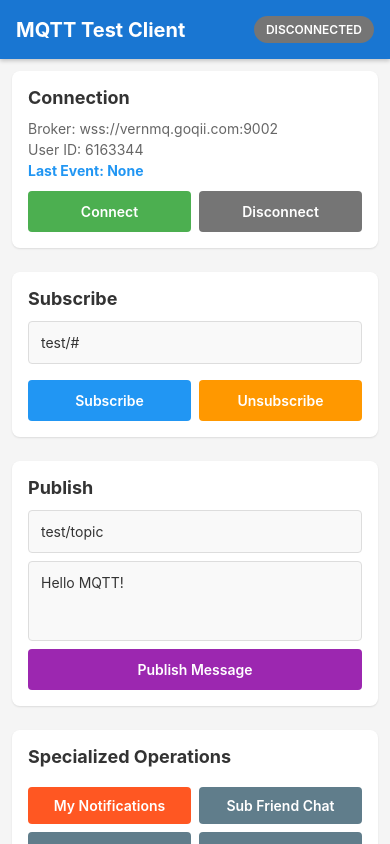
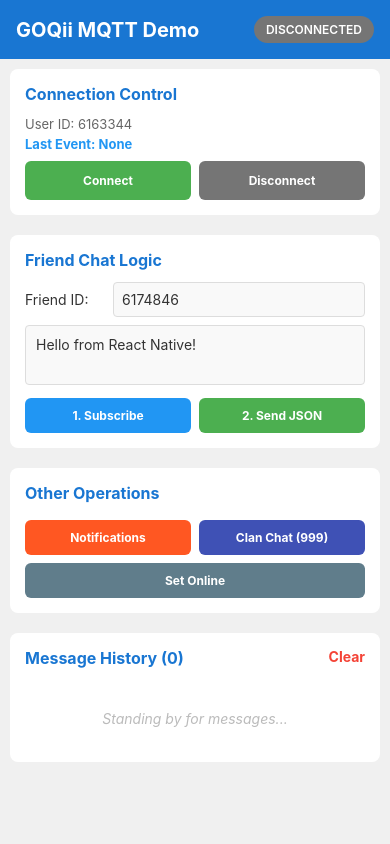
Before and after one commit to maheshgoqii/mmqt, a React Native app: screen / in a window 390 px wide. Built offline with nearby package versions, Linux system fonts and the light colour scheme.

Commit message:
working message publish, yaaho

```diff
--- a/App.tsx
+++ b/App.tsx
@@ -1,9 +1,9 @@
 /**
  * MQTT Demo App
- * Tests the Native MQTT TurboModule implementation
+ * Tests the Native MQTT TurboModule implementation with GOQii specialized logic.
  */
 
-import React, { useState, useEffect } from 'react';
+import React, { useState, useEffect, useMemo } from 'react';
 import {
   SafeAreaView,
   ScrollView,
@@ -15,7 +15,6 @@
   StatusBar,
 } from 'react-native';
 import { useMQTTConnectionManager, MQTTDynamicConfig } from './MQTTConnectionManager';
-import * as MQTT from './src/index';
 
 interface Message {
   topic: string;
@@ -26,19 +25,22 @@
 function App() {
   const [status, setStatus] = useState('disconnected');
   const [messages, setMessages] = useState<Message[]>([]);
-  const [publishTopic, setPublishTopic] = useState('test/topic');
-  const [publishMessage, setPublishMessage] = useState('Hello MQTT!');
-  const [subscribeTopic, setSubscribeTopic] = useState('test/#');
   const [lastEvent, setLastEvent] = useState<string>('None');
 
-  const mqttConfig: MQTTDynamicConfig = {
+  // Chat State
+  const [friendId, setFriendId] = useState('6174846');
+  const [friendMessage, setFriendMessage] = useState('Hello from React Native!');
+  const [clanId, setClanId] = useState('999');
+
+  const mqttConfig: MQTTDynamicConfig = useMemo(() => ({
     brokerUrl: 'wss://vernmq.goqii.com:9002',
     userId: `6163344`,
     authId: 'bWFoZXNobWVzdHJpNzNAZ21haWwuY29t',
     authPassword: 'MzFlZTcxMTliNzYyYWMxYjMxZWU0MDRmNWZlNTVkZTQ',
-  };
+  }), []);
 
-  const mqttManager = useMQTTConnectionManager({
+  // 1. Stabilize options
+  const mqttOptions = useMemo(() => ({
     onConnect: () => {
       console.log('✅ Connected to broker');
       setStatus('connected');
@@ -59,7 +61,7 @@
       try {
         parsedMessage = JSON.parse(data.message);
       } catch (e) {
-        // Not JSON, keep as string
+        // Not JSON
       }
 
       setMessages((prev: Message[]) => [{
@@ -72,7 +74,24 @@
       console.error('❌ MQTT Error:', error);
       setStatus('error');
     },
-  });
+  }), []);
+
+  // 2. Use the stable hook (now memoized internally)
+  const mqttManager = useMQTTConnectionManager(mqttOptions);
+
+  // Setup structured listeners
+  useEffect(() => {
+    if (!mqttManager) return;
+
+    mqttManager.onMessage = (data: any) => {
+      console.log('📨 Structured Message Arrival:', data.case);
+      setMessages((prev: Message[]) => [{
+        topic: `[STRUCTURED] ${data.topic || 'Event'}`,
+        message: data,
+        timestamp: new Date(),
+      }, ...prev].slice(0, 50));
+    };
+  }, [mqttManager]);
 
   const handleConnect = async () => {
     try {
@@ -92,37 +111,19 @@
     }
   };
 
-  const handlePublish = async () => {
+  const handleSendFriendMsg = async () => {
+    if (status !== 'connected') {
+      console.warn('Cannot send: Not connected');
+      return;
+    }
+
     try {
-      // Use the internal mqtt instance for generic publishing if needed,
-      // or use specialized methods from manager
-      await mqttManager.mqtt.publish(publishTopic, publishMessage, { qos: 0, retained: false });
-      console.log('Message published');
-    } catch (error) {
-      console.error('Publish error:', error);
+      console.log('Attempting to send friend message...');
+      // The manager now handles the JSON wrapping internally!
+      await mqttManager.sendFriendMessage(friendId, friendMessage);
+    } catch (e: any) {
+      console.error('Send Error:', e.message);
     }
-  };
-
-  const handleSubscribe = async () => {
-    try {
-      await mqttManager.mqtt.subscribe(subscribeTopic, { qos: 0 });
-      console.log('Subscribed to topic');
-    } catch (error) {
-      console.error('Subscribe error:', error);
-    }
-  };
-
-  const handleUnsubscribe = async () => {
-    try {
-      await mqttManager.mqtt.unsubscribe(subscribeTopic);
-      console.log('Unsubscribed from topic');
-    } catch (error) {
-      console.error('Unsubscribe error:', error);
-    }
-  };
-
-  const clearMessages = () => {
-    setMessages([]);
   };
 
   const getStatusColor = () => {
@@ -136,72 +137,13 @@
     }
   };
 
-  // Setup structured listeners on mount
-  useEffect(() => {
-    // 1. Listen for standard chat messages
-    mqttManager.onMessage = (data) => {
-      console.log('📨 Structured Message Case:', data.case, data);
-      setMessages((prev: Message[]) => [{
-        topic: data.topic,
-        message: data.message || (data.type === 'img' ? '[Image Message]' : '[Clip Share]'),
-        timestamp: new Date(),
-      }, ...prev].slice(0, 50));
-    };
-
-    // 2. Listen for reactions
-    mqttManager.onReaction = (data) => {
-      console.log('😀 Reaction Event:', data.case, 'on msg:', data.messageId);
-      // Example: show a temporary notification for the reaction
-    };
-
-    // 3. Listen for edits/deletes
-    mqttManager.onUpdate = (data) => {
-      console.log('🔄 Update/Delete Event:', data.case, 'on msg:', data.messageId);
-    };
-
-    // 4. Fallback for events not matching known cases
-    mqttManager.onRawEvent = (payload) => {
-      console.log('❓ Unknown/Raw Event:', payload);
-    };
-  }, [mqttManager]);
-
-  // Global event listener demo using the new addListener API
-  useEffect(() => {
-    console.log('--- Setting up global MQTT listeners ---');
-
-    // Demonstrate using the new type-safe addListener
-    const subscriptions = [
-      MQTT.addListener('onConnect', (data) => {
-        console.log('[Global Listener] Connected to:', data.serverUri);
-      }),
-      MQTT.addListener('onMessageReceived', (data) => {
-        console.log('[Global Listener] New message on:', data.topic);
-      }),
-      MQTT.addListener('onConnectFailure', (error) => {
-        console.error('[Global Listener] Connection failed:', error.message);
-      }),
-      MQTT.addListener('onConnectionLost', (error) => {
-        console.warn('[Global Listener] Connection lost:', error.message);
-      }),
-      MQTT.addListener('onReconnect', () => {
-        console.log('[Global Listener] Reconnecting...');
-      }),
-    ];
-
-    return () => {
-      console.log('--- Cleaning up global MQTT listeners ---');
-      subscriptions.forEach(sub => sub.remove());
-      mqttManager.destroy();
-    };
-  }, []);
-
   return (
     <SafeAreaView style={styles.container}>
       <StatusBar barStyle="light-content" backgroundColor="#1976D2" />
 
       {/* Header */}
       <View style={styles.header}>
-        <Text style={styles.headerTitle}>MQTT Test Client</Text>
+        <Text style={styles.headerTitle}>GOQii MQTT Demo</Text>
         <View style={[styles.statusBadge, { backgroundColor: getStatusColor() }]}>
           <Text style={styles.statusText}>{status.toUpperCase()}</Text>
         </View>
@@ -210,8 +152,7 @@
       <ScrollView style={styles.content}>
         {/* Connection Section */}
         <View style={styles.section}>
-          <Text style={styles.sectionTitle}>Connection</Text>
-          <Text style={styles.infoText}>Broker: {mqttConfig.brokerUrl}</Text>
+          <Text style={styles.sectionTitle}>Connection Control</Text>
           <Text style={styles.infoText}>User ID: {mqttConfig.userId}</Text>
           <Text style={[styles.infoText, { fontWeight: 'bold', color: '#2196F3' }]}>Last Event: {lastEvent}</Text>
 
@@ -234,93 +175,71 @@
           </View>
         </View>
 
-        {/* Subscribe Section */}
+        {/* Friend Messaging Section */}
         <View style={styles.section}>
-          <Text style={styles.sectionTitle}>Subscribe</Text>
+          <Text style={styles.sectionTitle}>Friend Chat Logic</Text>
+
+          <View style={styles.inputGroup}>
+            <Text style={styles.label}>Friend ID:</Text>
+            <TextInput
+              style={styles.smallInput}
+              value={friendId}
+              onChangeText={setFriendId}
+              placeholder="Friend ID"
+              keyboardType="numeric"
+            />
+          </View>
+
           <TextInput
-            style={styles.input}
-            value={subscribeTopic}
-            onChangeText={setSubscribeTopic}
-            placeholder="Enter topic (supports wildcards: +, #)"
-            placeholderTextColor="#999"
+            style={[styles.input, styles.messageInput]}
+            value={friendMessage}
+            onChangeText={setFriendMessage}
+            placeholder="Type private message..."
+            multiline
           />
-          <View style={styles.buttonRow}>
+
+          <View style={styles.buttonGrid}>
             <TouchableOpacity
-              style={[styles.button, styles.subscribeButton]}
-              onPress={handleSubscribe}
+              style={[styles.smallButton, { backgroundColor: '#2196F3' }]}
+              onPress={() => mqttManager.subscribeFriendChat(friendId)}
               disabled={status !== 'connected'}
             >
-              <Text style={styles.buttonText}>Subscribe</Text>
+              <Text style={styles.buttonText}>1. Subscribe</Text>
             </TouchableOpacity>
 
             <TouchableOpacity
-              style={[styles.button, styles.unsubscribeButton]}
-              onPress={handleUnsubscribe}
+              style={[styles.smallButton, { backgroundColor: '#4CAF50' }]}
+              onPress={handleSendFriendMsg}
               disabled={status !== 'connected'}
             >
-              <Text style={styles.buttonText}>Unsubscribe</Text>
+              <Text style={styles.buttonText}>2. Send JSON</Text>
             </TouchableOpacity>
           </View>
         </View>
 
-        {/* Publish Section */}
+        {/* Global & Clan Operations */}
         <View style={styles.section}>
-          <Text style={styles.sectionTitle}>Publish</Text>
-          <TextInput
-            style={styles.input}
-            value={publishTopic}
-            onChangeText={setPublishTopic}
-            placeholder="Topic"
-            placeholderTextColor="#999"
-          />
-          <TextInput
-            style={[styles.input, styles.messageInput]}
-            value={publishMessage}
-            onChangeText={setPublishMessage}
-            placeholder="Message"
-            placeholderTextColor="#999"
-            multiline
-          />
-          <TouchableOpacity
-            style={[styles.button, styles.publishButton]}
-            onPress={handlePublish}
-            disabled={status !== 'connected'}
-          >
-            <Text style={styles.buttonText}>Publish Message</Text>
-          </TouchableOpacity>
-        </View>
-
-        {/* Specialized Operations Section */}
-        <View style={styles.section}>
-          <Text style={styles.sectionTitle}>Specialized Operations</Text>
+          <Text style={styles.sectionTitle}>Other Operations</Text>
 
           <View style={styles.buttonGrid}>
             <TouchableOpacity
-              style={[styles.smallButton, styles.specialButton, { backgroundColor: '#FF5722' }]}
+              style={[styles.smallButton, { backgroundColor: '#FF5722' }]}
               onPress={() => mqttManager.subscribeNotifications()}
               disabled={status !== 'connected'}
             >
-              <Text style={styles.buttonText}>My Notifications</Text>
+              <Text style={styles.buttonText}>Notifications</Text>
             </TouchableOpacity>
 
             <TouchableOpacity
-              style={[styles.smallButton, styles.specialButton]}
-              onPress={() => mqttManager.subscribeFriendChat('friend_789')}
+              style={[styles.smallButton, { backgroundColor: '#3F51B5' }]}
+              onPress={() => mqttManager.subscribeGroupChat(clanId)}
               disabled={status !== 'connected'}
             >
-              <Text style={styles.buttonText}>Sub Friend Chat</Text>
+              <Text style={styles.buttonText}>Clan Chat ({clanId})</Text>
             </TouchableOpacity>
 
             <TouchableOpacity
-              style={[styles.smallButton, styles.specialButton]}
-              onPress={() => mqttManager.sendFriendMessage('friend_789', 'Hello from App!')}
-              disabled={status !== 'connected'}
-            >
-              <Text style={styles.buttonText}>Send to Friend</Text>
-            </TouchableOpacity>
-
-            <TouchableOpacity
-              style={[styles.smallButton, styles.specialButton]}
+              style={[styles.smallButton, { backgroundColor: '#607D8B' }]}
               onPress={() => mqttManager.publishPresence('online')}
               disabled={status !== 'connected'}
             >
@@ -329,25 +248,23 @@
           </View>
         </View>
 
-        {/* Messages Section */}
+        {/* Messages List */}
         <View style={styles.section}>
           <View style={styles.messagesHeader}>
-            <Text style={styles.sectionTitle}>Received Messages ({messages.length})</Text>
-            <TouchableOpacity onPress={clearMessages}>
+            <Text style={styles.sectionTitle}>Message History ({messages.length})</Text>
+            <TouchableOpacity onPress={() => setMessages([])}>
               <Text style={styles.clearButton}>Clear</Text>
             </TouchableOpacity>
           </View>
 
           {messages.length === 0 ? (
-            <Text style={styles.emptyText}>No messages yet</Text>
+            <Text style={styles.emptyText}>Standing by for messages...</Text>
           ) : (
             messages.map((msg, index) => (
               <View key={index} style={styles.messageCard}>
                 <View style={styles.messageHeader}>
                   <Text style={styles.messageTopic}>{msg.topic}</Text>
-                  <Text style={styles.messageTime}>
-                    {msg.timestamp.toLocaleTimeString()}
-                  </Text>
+                  <Text style={styles.messageTime}>{msg.timestamp.toLocaleTimeString()}</Text>
                 </View>
                 <Text style={styles.messageText}>
                   {typeof msg.message === 'object'
@@ -364,171 +281,70 @@
 }
 
 const styles = StyleSheet.create({
-  container: {
-    flex: 1,
-    backgroundColor: '#f5f5f5',
-  },
+  container: { flex: 1, backgroundColor: '#f0f0f0' },
   header: {
     backgroundColor: '#1976D2',
     padding: 16,
     flexDirection: 'row',
     justifyContent: 'space-between',
-    alignItems: 'center',
-    elevation: 4,
-    shadowColor: '#000',
-    shadowOffset: { width: 0, height: 2 },
-    shadowOpacity: 0.2,
-    shadowRadius: 4,
+    alignItems: 'center'
   },
-  headerTitle: {
-    fontSize: 20,
-    fontWeight: 'bold',
-    color: '#fff',
-  },
-  statusBadge: {
-    paddingHorizontal: 12,
-    paddingVertical: 6,
-    borderRadius: 16,
-  },
-  statusText: {
-    color: '#fff',
-    fontSize: 12,
-    fontWeight: '600',
-  },
-  content: {
-    flex: 1,
-  },
+  headerTitle: { fontSize: 20, fontWeight: 'bold', color: '#fff' },
+  statusBadge: { paddingHorizontal: 12, paddingVertical: 6, borderRadius: 16 },
+  statusText: { color: '#fff', fontSize: 12, fontWeight: '600' },
+  content: { flex: 1 },
   section: {
     backgroundColor: '#fff',
-    margin: 12,
-    padding: 16,
+    margin: 10,
+    padding: 15,
     borderRadius: 8,
-    elevation: 2,
-    shadowColor: '#000',
-    shadowOffset: { width: 0, height: 1 },
-    shadowOpacity: 0.1,
-    shadowRadius: 2,
+    elevation: 3,
   },
-  sectionTitle: {
-    fontSize: 18,
-    fontWeight: 'bold',
-    color: '#333',
-    marginBottom: 12,
-  },
-  infoText: {
-    fontSize: 14,
-    color: '#666',
-    marginBottom: 4,
-  },
+  sectionTitle: { fontSize: 16, fontWeight: 'bold', color: '#1976D2', marginBottom: 12 },
+  infoText: { fontSize: 13, color: '#666', marginBottom: 4 },
   input: {
     borderWidth: 1,
     borderColor: '#ddd',
     borderRadius: 4,
-    padding: 12,
-    fontSize: 14,
+    padding: 10,
     backgroundColor: '#f9f9f9',
     marginBottom: 8,
-    color: '#333',
+    color: '#333'
   },
-  messageInput: {
-    minHeight: 80,
-    textAlignVertical: 'top',
+  inputGroup: { flexDirection: 'row', alignItems: 'center', marginBottom: 8, gap: 8 },
+  label: { fontSize: 14, color: '#333', width: 80 },
+  smallInput: {
+    flex: 1,
+    borderWidth: 1,
+    borderColor: '#ddd',
+    borderRadius: 4,
+    padding: 8,
+    backgroundColor: '#f9f9f9',
+    color: '#333'
   },
-  buttonRow: {
-    flexDirection: 'row',
-    gap: 8,
-    marginTop: 8,
+  messageInput: { minHeight: 60, textAlignVertical: 'top' },
+  buttonRow: { flexDirection: 'row', gap: 8, marginTop: 5 },
+  buttonGrid: { flexDirection: 'row', flexWrap: 'wrap', gap: 8, marginTop: 5 },
+  button: { flex: 1, padding: 12, borderRadius: 6, alignItems: 'center' },
+  smallButton: { flex: 1, minWidth: '40%', padding: 10, borderRadius: 6, alignItems: 'center', justifyContent: 'center' },
+  buttonText: { color: '#fff', fontSize: 12, fontWeight: 'bold', textAlign: 'center' },
+  connectButton: { backgroundColor: '#4CAF50' },
+  disconnectButton: { backgroundColor: '#757575' },
+  messagesHeader: { flexDirection: 'row', justifyContent: 'space-between', marginBottom: 10 },
+  clearButton: { color: '#F44336', fontWeight: 'bold' },
+  emptyText: { textAlign: 'center', color: '#bbb', padding: 20, fontStyle: 'italic' },
+  messageCard: {
+    backgroundColor: '#f5f5f5',
+    padding: 10,
+    borderRadius: 6,
+    marginBottom: 8,
+    borderLeftWidth: 4,
+    borderLeftColor: '#1976D2'
   },
-  buttonGrid: {
-    flexDirection: 'row',
-    flexWrap: 'wrap',
-    gap: 8,
-    marginTop: 8,
-  },
-  button: {
-    flex: 1,
-    padding: 12,
-    borderRadius: 4,
-    alignItems: 'center',
-    justifyContent: 'center',
-  },
-  smallButton: {
-    flex: 1,
-    minWidth: '45%',
-    padding: 10,
-    borderRadius: 4,
-    alignItems: 'center',
-    justifyContent: 'center',
-  },
-  buttonText: {
-    color: '#fff',
-    fontSize: 14,
-    fontWeight: '600',
-    textAlign: 'center',
-  },
-  connectButton: {
-    backgroundColor: '#4CAF50',
-  },
-  disconnectButton: {
-    backgroundColor: '#757575',
-  },
-  subscribeButton: {
-    backgroundColor: '#2196F3',
-  },
-  unsubscribeButton: {
-    backgroundColor: '#FF9800',
-  },
-  publishButton: {
-    backgroundColor: '#9C27B0',
-  },
-  specialButton: {
-    backgroundColor: '#607D8B',
-  },
-  messagesHeader: {
-    flexDirection: 'row',
-    justifyContent: 'space-between',
-    alignItems: 'center',
-    marginBottom: 12,
-  },
-  clearButton: {
-    color: '#F44336',
-    fontSize: 14,
-    fontWeight: '600',
-  },
-  emptyText: {
-    textAlign: 'center',
-    color: '#999',
-    fontSize: 14,
-    padding: 20,
-    fontStyle: 'italic',
-  },
-  messageCard: {
-    backgroundColor: '#f9f9f9',
-    padding: 12,
-    borderRadius: 4,
-    marginBottom: 8,
-    borderLeftWidth: 3,
-    borderLeftColor: '#2196F3',
-  },
-  messageHeader: {
-    flexDirection: 'row',
-    justifyContent: 'space-between',
-    marginBottom: 4,
-  },
-  messageTopic: {
-    fontSize: 12,
-    fontWeight: '600',
-    color: '#2196F3',
-    flex: 1,
-  },
-  messageTime: {
-    fontSize: 10,
-    color: '#999',
-  },
-  messageText: {
-    fontSize: 14,
-    color: '#333',
-  },
+  messageHeader: { flexDirection: 'row', justifyContent: 'space-between', marginBottom: 4 },
+  messageTopic: { fontSize: 11, fontWeight: 'bold', color: '#1976D2' },
+  messageTime: { fontSize: 10, color: '#999' },
+  messageText: { fontSize: 13, color: '#333' },
 });
 
 export default App;
```
Also changed, not shown: MQTTConnectionManager.ts (+38 -7 lines), src/index.ts (+32 -15 lines), useMQTT.ts (+13 -3 lines), 1 other file (tests, documents, lock files or other folders).
